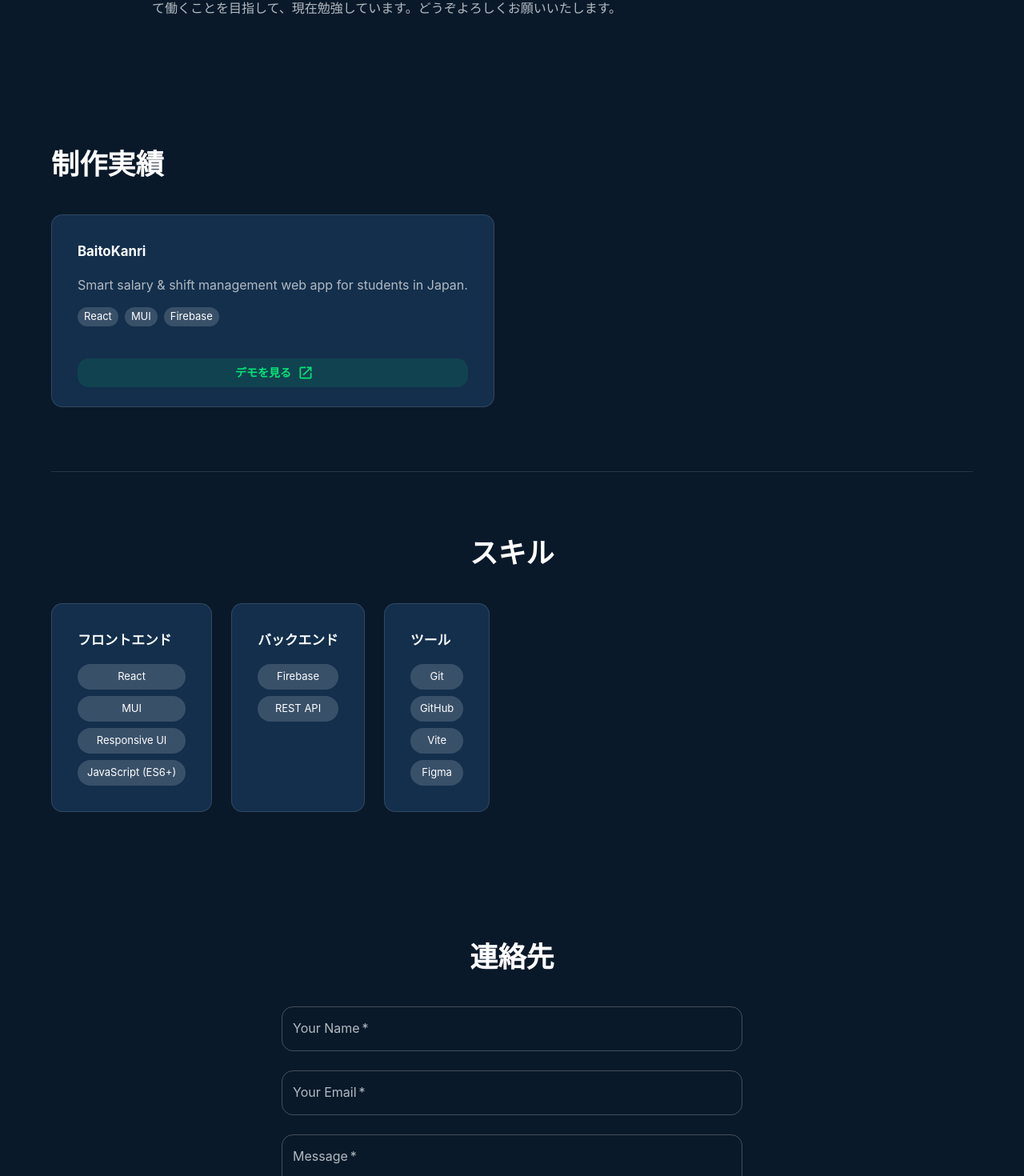
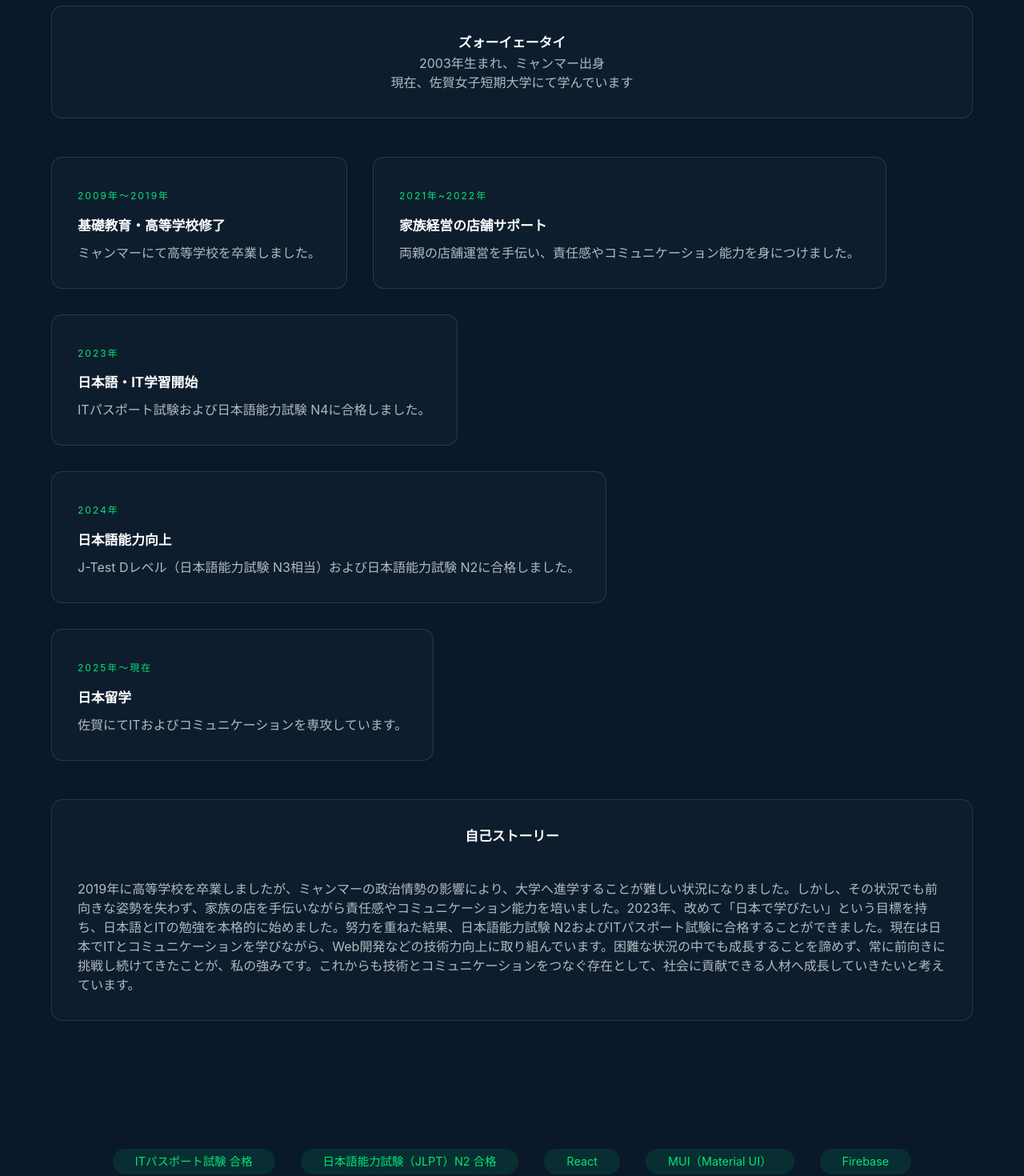
Before and after one commit to ZawYeHtike01/profile, a React (Vite) app: page / in a window 1280 px wide. Shown: the part 815-2285 px from the top of the page at 80% size. Built offline with nearby package versions, Linux system fonts and the light colour scheme.

Commit message:
added my story

```diff
--- a/package.json
+++ b/package.json
@@ -16,6 +16,7 @@
     "@emotion/styled": "^11.14.1",
     "@mui/icons-material": "^7.3.6",
     "@mui/material": "^7.3.6",
+    "framer-motion": "^12.34.3",
     "i18next": "^25.8.0",
     "list": "^2.0.19",
     "react": "^19.0.0",
--- a/src/App.jsx
+++ b/src/App.jsx
@@ -32,7 +32,8 @@ import InputLabel from "@mui/material/InputLabel";
 import MenuItem from "@mui/material/MenuItem";
 import FormControl from "@mui/material/FormControl";
 import Select from "@mui/material/Select";
-import { from } from "list";
+import { tr } from "framer-motion/client";
+// import { from } from "list";
 
 const theme = createTheme({
   palette: {
@@ -84,6 +85,11 @@ const Portfolio = () => {
       link: "https://baitokanri.site/",
     },
   ];
+  const skillsheet = t("skillsheet", { returnObjects: true });
+
+  const profile = t("profile", { returnObjects: true });
+
+  const getTouch=t("getInTouch",{returnObjects:true});
 
   const form = useRef();
   const sendEmail = (e) => {
@@ -233,13 +239,100 @@ const Portfolio = () => {
           </Stack>
         </Box>
 
-        <Box sx={{ py: { xs: 6, md: 10 }, maxWidth: 900, mx: "auto" }}>
-          <Typography variant="h4" sx={{ mb: 3 }}>
+        <Box sx={{ py: { xs: 8, md: 12 } }}>
+          <Typography variant="h4" sx={{ mb: 6, textAlign: "center" }}>
             {t("aboutTitle")}
           </Typography>
-          <Typography color="text.secondary" lineHeight={1.8}>
-            {t("aboutDesc")}
-          </Typography>
+
+          <Card
+            variant="outlined"
+            sx={{
+              p: { xs: 3, md: 4 },
+              mb: 6,
+              textAlign: "center",
+              backdropFilter: "blur(10px)",
+              background: "rgba(255,255,255,0.02)",
+            }}
+          >
+            <Typography variant="h6" fontWeight="bold">
+              {t("name")}
+            </Typography>
+            <Typography color="text.secondary">
+              {t("born")} <br />
+              {t("school")}
+            </Typography>
+          </Card>
+
+          <Grid container spacing={4}>
+            {profile.map((item, index) => (
+              <Grid item xs={12} md={6} key={index}>
+                <Card
+                  variant="outlined"
+                  sx={{
+                    p: { xs: 3, md: 4 },
+                    height: "100%",
+                    transition: "0.3s",
+                    background: "rgba(255,255,255,0.02)",
+                    "&:hover": {
+                      transform: "translateY(-6px)",
+                      borderColor: "primary.main",
+                    },
+                  }}
+                >
+                  <Typography
+                    variant="overline"
+                    sx={{ color: "primary.main", letterSpacing: 2 }}
+                  >
+                    {item.year}
+                  </Typography>
+
+                  <Typography variant="h6" fontWeight="bold" sx={{ my: 1 }}>
+                    {item.title}
+                  </Typography>
+
+                  <Typography color="text.secondary">{item.desc}</Typography>
+                </Card>
+              </Grid>
+            ))}
+          </Grid>
+          <Card
+            variant="outlined"
+            sx={{
+              p: { xs: 3, md: 4 },
+              my: 6,
+              textAlign: "center",
+              backdropFilter: "blur(10px)",
+              background: "rgba(255,255,255,0.02)",
+            }}
+          >
+            <Typography variant="h6" fontWeight="bold">
+              {t("storyTitle")}
+            </Typography>
+            <Typography color="text.secondary" sx={{textAlign:"left",mt:5}}>
+              {t("story")}
+            </Typography>
+          </Card>
+          <Stack
+            direction="row"
+            spacing={2}
+            flexWrap="wrap"
+            justifyContent="center"
+            sx={{ gap: 2, mt: 20 }}
+          >
+            {skillsheet.map((skill) => (
+              <Chip
+                key={skill}
+                label={skill}
+                sx={{
+                  px: 2,
+                  py: 1,
+                  fontSize: "0.9rem",
+                  bgcolor: "rgba(0,230,118,0.1)",
+                  color: "primary.main",
+                }}
+              />
+            ))}
+          </Stack>
         </Box>
 
         <Box ref={projectsRef} sx={{ py: { xs: 6, md: 10 } }}>
@@ -375,19 +468,19 @@ const Portfolio = () => {
           >
             <TextField
               type="text"
-              label="Your Name"
+              label={getTouch[0]}
               name="user_name"
               required
             ></TextField>
             <TextField
               type="email"
-              label="Your Email"
+              label={getTouch[1]}
               name="user_email"
               required
             ></TextField>
             <TextField
               type="text"
-              label="Message"
+              label={getTouch[2]}
               name="message"
               multiline
               rows={4}
@@ -400,7 +493,7 @@ const Portfolio = () => {
               size="large"
               fullWidth
             >
-              {loading ? "Sending.." : "Submit"}
+              {loading ? t("sending") : t("submit")}
             </Button>
           </Box>
         </Box>
@@ -421,7 +514,7 @@ const Portfolio = () => {
               fullWidth={isMobile}
               variant="contained"
               size="large"
-              startIcon={<FaLine/>}
+              startIcon={<FaLine />}
               href="https://line.me/ti/p/_89mp8ymsX"
             >
               {t("contactMe")}
--- a/src/local/en.json
+++ b/src/local/en.json
@@ -24,6 +24,50 @@
   "workTogether": "Let’s Work Together",
   "openToWork": "Open for freelance and full-time opportunities.",
   "contactMe": "Contact Me",
-  "mail":"Contact"
+  "mail": "Get in touch",
+  "profile": [
+    {
+      "year": "2009 – 2019",
+      "title": "Basic Education & High School",
+      "desc": "Completed high school in Myanmar."
+    },
+    {
+      "year": "2021",
+      "title": "Family Business Support",
+      "desc": "Helped manage parents’ shop and developed responsibility & communication skills."
+    },
+    {
+      "year": "2023",
+      "title": "Started Japanese & IT Study",
+      "desc": "Passed IT Passport and JLPT N4."
+    },
+    {
+      "year": "2024",
+      "title": "Advanced Japanese Level",
+      "desc": "Passed J-Test D Level (N3) and JLPT N2."
+    },
+    {
+      "year": "2025 – Present",
+      "title": "Study in Japan",
+      "desc": "Currently studying IT & Communication in Saga."
+    }
+  ],
+  "skillsheet": [
+    "IT Passport (Japan)",
+    "JLPT N2",
+    "React",
+    "MUI",
+    "Firebase",
+    "JavaScript",
+    "Git / GitHub",
+    "MERN Stack (Learning)"
+  ],
+  "born": "Born in 2003 · Myanmar",
+  "school": "Studying in Japan (Saga Women’s Junior College)",
+  "storyTitle": "My Story",
+  "story": "After completing high school in 2019, I faced challenges in continuing my education due to the political situation in Myanmar. During that period, I supported my family by helping manage our shop, where I developed strong responsibility, adaptability, and communication skills.In 2023, I made the decision to pursue my dream of studying in Japan. Through intensive study, I successfully passed the JLPT N2 and the IT Passport Examination. These experiences strengthened both my technical knowledge and my determination to grow internationally.Currently, I am studying IT and communication in Japan, focusing on web development and modern technologies such as React and the MERN stack. I am especially interested in how technology can improve communication and create meaningful user experiences.I am a positive, growth-oriented individual who values teamwork and continuous self-improvement. My goal is to build a career that connects technology and communication, contributing to society by developing solutions that are both practical and user-friendly.",
+  "getInTouch":["Your Name","Your Email","Message"],
+  "sending": "Sending...",
+  "submit": "Submit"
 
 }
--- a/src/local/ja.json
+++ b/src/local/ja.json
@@ -24,5 +24,49 @@
   "workTogether": "一緒に仕事をしませんか",
   "openToWork": "フリーランス・正社員のどちらも対応可能です。",
   "contactMe": "お問い合わせ",
-  "mail":"連絡先"
+  "mail": "連絡先",
+  "profile": [
+    {
+      "year": "2009年～2019年",
+      "title": "基礎教育・高等学校修了",
+      "desc": "ミャンマーにて高等学校を卒業しました。"
+    },
+    {
+      "year": "2021年~2022年",
+      "title": "家族経営の店舗サポート",
+      "desc": "両親の店舗運営を手伝い、責任感やコミュニケーション能力を身につけました。"
+    },
+    {
+      "year": "2023年",
+      "title": "日本語・IT学習開始",
+      "desc": "ITパスポート試験および日本語能力試験 N4に合格しました。"
+    },
+    {
+      "year": "2024年",
+      "title": "日本語能力向上",
+      "desc": "J-Test Dレベル（日本語能力試験 N3相当）および日本語能力試験 N2に合格しました。"
+    },
+    {
+      "year": "2025年～現在",
+      "title": "日本留学",
+      "desc": "佐賀にてITおよびコミュニケーションを専攻しています。"
+    }
+  ],
+  "skillsheet": [
+    "ITパスポート試験 合格",
+    "日本語能力試験（JLPT）N2 合格",
+    "React",
+    "MUI（Material UI）",
+    "Firebase",
+    "JavaScript",
+    "Git / GitHub によるバージョン管理",
+    "MERNスタック（現在学習中）"
+  ],
+  "born": "2003年生まれ、ミャンマー出身",
+  "school": "現在、佐賀女子短期大学にて学んでいます",
+  "storyTitle":"自己ストーリー",
+  "story":"2019年に高等学校を卒業しましたが、ミャンマーの政治情勢の影響により、大学へ進学することが難しい状況になりました。しかし、その状況でも前向きな姿勢を失わず、家族の店を手伝いながら責任感やコミュニケーション能力を培いました。2023年、改めて「日本で学びたい」という目標を持ち、日本語とITの勉強を本格的に始めました。努力を重ねた結果、日本語能力試験 N2およびITパスポート試験に合格することができました。現在は日本でITとコミュニケーションを学びながら、Web開発などの技術力向上に取り組んでいます。困難な状況の中でも成長することを諦めず、常に前向きに挑戦し続けてきたことが、私の強みです。これからも技術とコミュニケーションをつなぐ存在として、社会に貢献できる人材へ成長していきたいと考えています。",
+  "getInTouch": ["お名前", "メールアドレス", "メッセージ"],
+   "sending": "送信中...",
+  "submit": "送信"
 }
```
Also changed, not shown: 1 other file (tests, documents, lock files or other folders).
